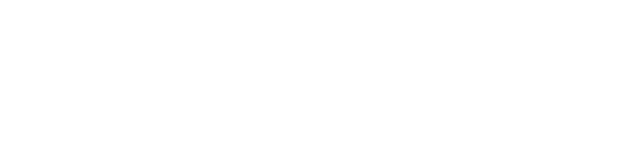
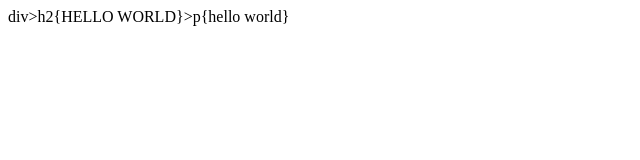
Before and after one commit to rphillipsiadt/Demonstration, a plain HTML site: page index.html in a window 1280 px wide. Shown: the whole page, without its empty margins (0-640 px from the left). Drawn offline with Linux system fonts and the light colour scheme.

Commit message:
added text

```diff
--- a/index.html
+++ b/index.html
@@ -26,5 +26,6 @@
     <!-- comment 2 -->
     <!-- comment 3 -->
     <!-- comment 4 -->
+     div>h2{HELLO WORLD}>p{hello world}
 </body>
 </html>
```
